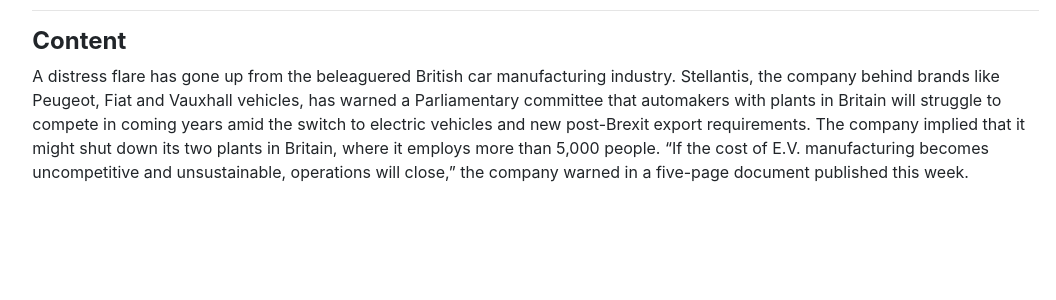
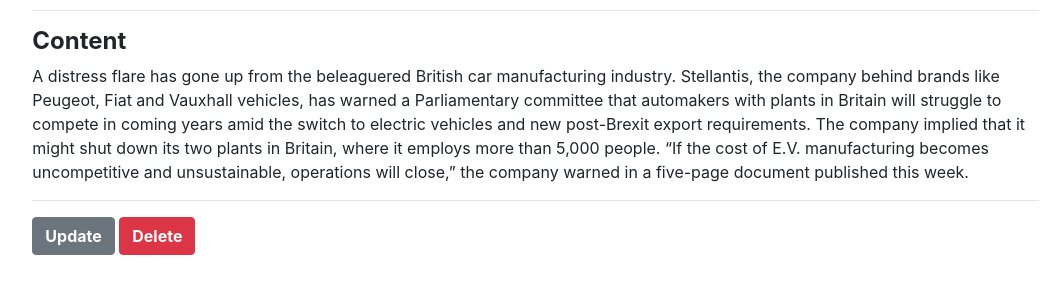
Before and after one commit to destr34/newspaper-agency, a Django app: page /news-agency/newspapers/2/ in a window 1280 px wide. Shown: the part 353-653 px from the top of the page, without its empty margins (211-1267 px from the left). Run offline with Django 4.2, Linux system fonts and the light colour scheme; data comes from the database, SQL or seed files in the repository.

Commit message:
Add templates\news_agency\newspaper_detail.html

```diff
--- a/templates/news_agency/newspaper_detail.html
+++ b/templates/news_agency/newspaper_detail.html
@@ -31,5 +31,8 @@
 
     <h4><strong>Content</strong></h4>
       <p>{{ newspaper.content }}</p>
+      <hr>
+    <a class="btn btn-secondary" href="{% url 'news-agency:newspaper-detail' pk=newspaper.id %}"><strong>Update</strong></a>
+    <a class="btn btn-danger" href="{% url 'news-agency:newspaper-delete' pk=newspaper.id %}"><strong>Delete</strong></a>
   </div>
 {% endblock %}
```
